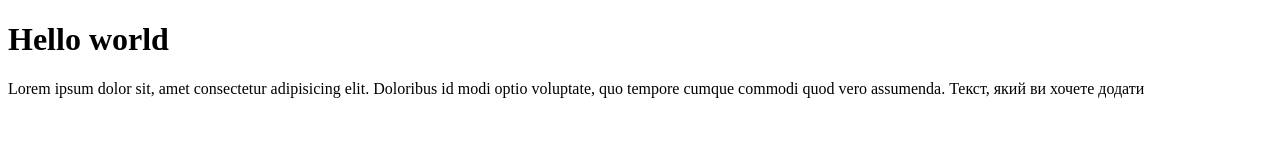
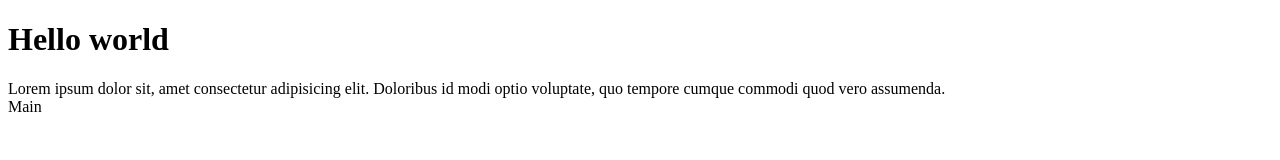
Before and after one commit to olhakostovetska/my-project, a plain HTML site: page index.html in a window 1280 px wide. Drawn offline with Linux system fonts and the light colour scheme.

Commit message:
Your commit message here

```diff
--- a/index.html
+++ b/index.html
@@ -8,5 +8,6 @@
 <body>
   <h1>Hello world</h1>
   Lorem ipsum dolor sit, amet consectetur adipisicing elit. Doloribus id modi optio voluptate, quo tempore cumque commodi quod vero assumenda.
+ <main> Main</main>
 </body>
-</html>Текст, який ви хочете додати
+</html>
```
